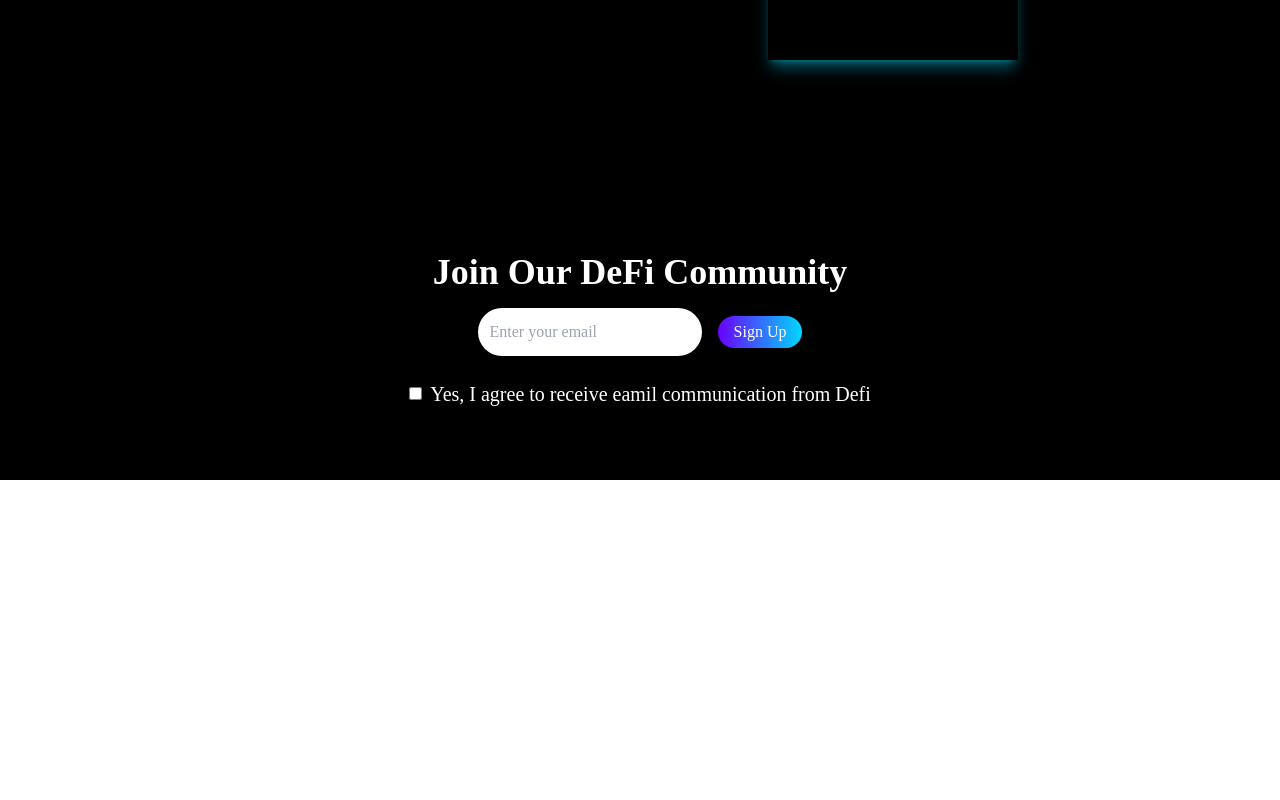
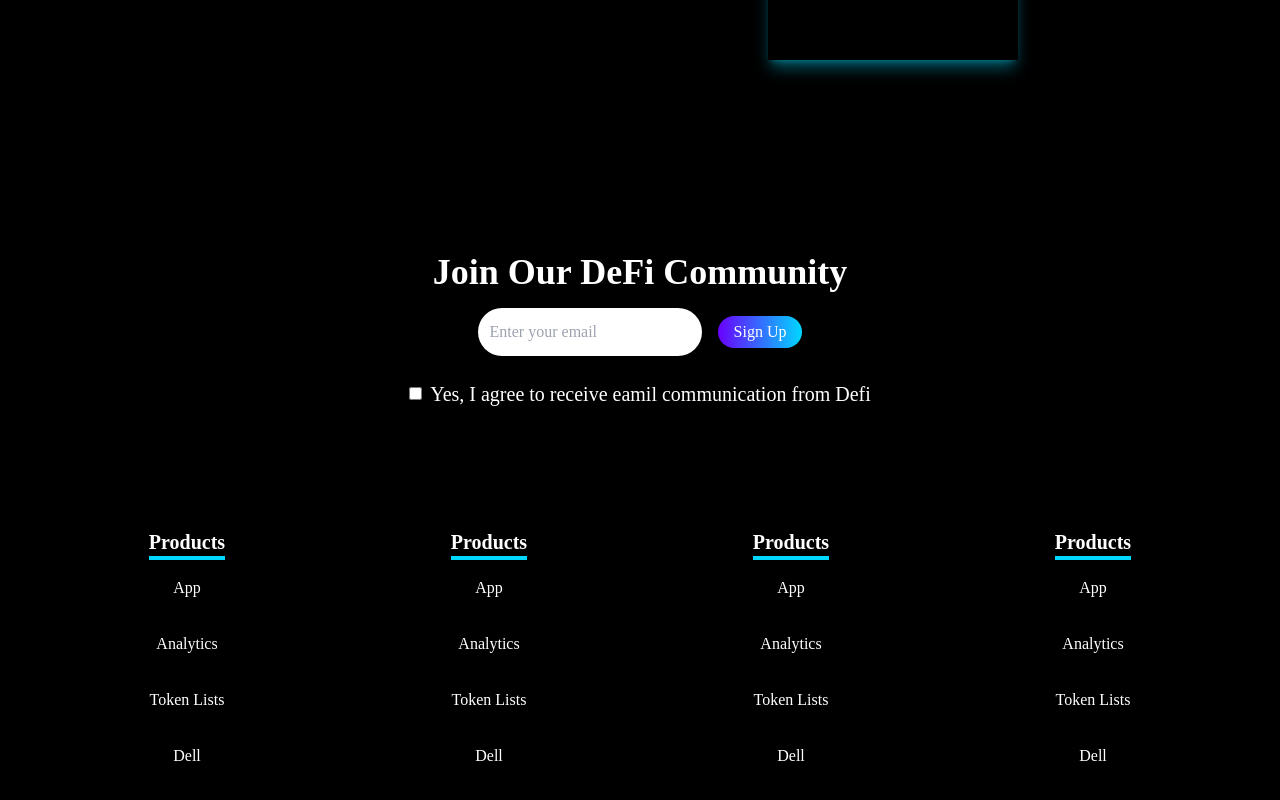
Before and after one commit to anil843324/learning-tailwindcss, a React (Create React App) app in the folder my-project/: page / in a window 1280 px wide. Shown: the part 1701-2501 px from the top of the page. Before the commit the page ends 2181 px from the top, so only its background shows below. Built offline with nearby package versions, Linux system fonts and the light colour scheme.

Commit message:
project done

```diff
--- a/my-project/src/App.js
+++ b/my-project/src/App.js
@@ -1,6 +1,7 @@
 import "./App.css";
 import About from "./components/About";
 import Developer from "./components/Developer";
+import Footer from "./components/Footer";
 import Hero from "./components/Hero";
 import Navbar from "./components/Navbar";
 import Subscribe from "./components/Subscribe";
@@ -15,6 +16,7 @@ function App() {
       <About/>
      <Developer/>
      <Subscribe/>
+     <Footer/>
 
     </div>
   );
--- /dev/null
+++ b/my-project/src/components/Footer.jsx
@@ -0,0 +1,57 @@
+import React from "react";
+
+const Footer = () => {
+  return (
+    <div className="bg-black text-white sm:text-center lg:text-center py-8 ">
+      <div className="max-w-[1240px] px-4 mx-auto grid sm:grid-cols-2  lg:grid-cols-4 md:grid-cols-2  ml-5 ">
+        <div>
+          <h3 className="font-bold text-xl border-b-4 border-[#00d8ff] inline-block mt-4 ">
+            Products
+          </h3>
+          <ul>
+            <li>App</li>
+            <li>Analytics</li>
+            <li>Token Lists</li>
+            <li>Dell</li>
+          </ul>
+        </div>
+
+        <div>
+          <h3 className="font-bold text-xl border-b-4 border-[#00d8ff] inline-block  mt-4">
+            Products
+          </h3>
+          <ul>
+            <li>App</li>
+            <li>Analytics</li>
+            <li>Token Lists</li>
+            <li>Dell</li>
+          </ul>
+        </div>
+        <div>
+          <h3 className="font-bold text-xl border-b-4 border-[#00d8ff] inline-block mt-4 ">
+            Products
+          </h3>
+          <ul>
+            <li>App</li>
+            <li>Analytics</li>
+            <li>Token Lists</li>
+            <li>Dell</li>
+          </ul>
+        </div>
+        <div>
+          <h3 className="font-bold text-xl border-b-4 border-[#00d8ff] inline-block  mt-4">
+            Products
+          </h3>
+          <ul>
+            <li>App</li>
+            <li>Analytics</li>
+            <li>Token Lists</li>
+            <li>Dell</li>
+          </ul>
+        </div>
+      </div>
+    </div>
+  );
+};
+
+export default Footer;
```
